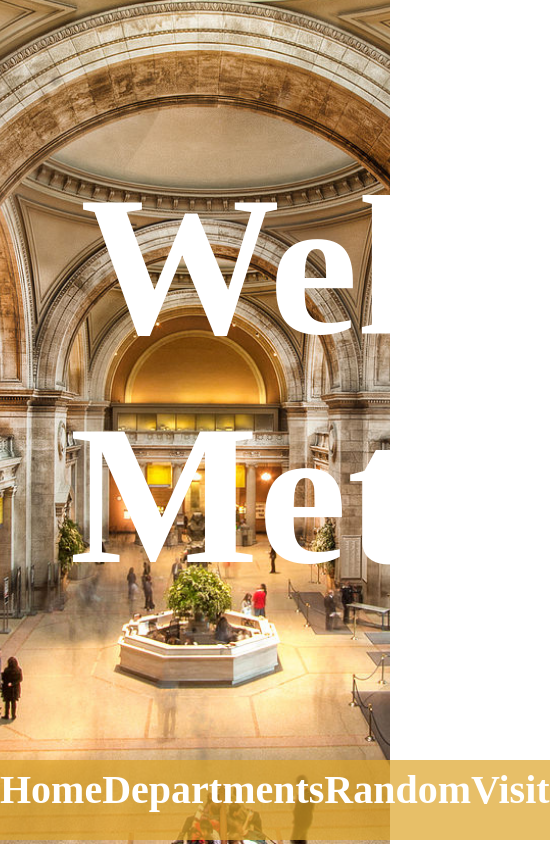
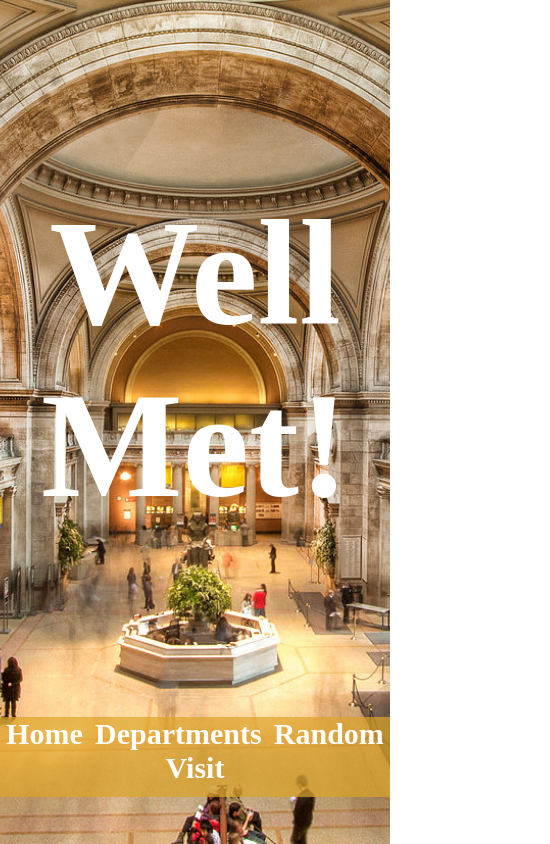
Before and after one commit to geclower/WellMet, a React (Create React App) app: page / in a window 390 px wide. Shown: the whole page, 550 px wide, since content can reach past the window. Built offline with nearby package versions, Linux system fonts and the light colour scheme; a web font is replaced by a local one.

Commit message:
fixed bugs and started work on media queries

```diff
--- a/public/index.html
+++ b/public/index.html
@@ -1,6 +1,7 @@
 <!DOCTYPE html>
 <html lang="en">
   <head>
+    <link rel="stylesheet" href="https://cdnjs.cloudflare.com/ajax/libs/font-awesome/4.7.0/css/font-awesome.min.css">
     <link rel="preconnect" href="https://fonts.googleapis.com" />
     <link rel="preconnect" href="https://fonts.gstatic.com" crossorigin />
     <link
--- a/src/App.css
+++ b/src/App.css
@@ -1,16 +1,6 @@
+
+
 .App{
-  .Home {
-    display: grid;
-    grid-template-columns: auto;
-    grid-template-rows: 90% 10%;
-    grid-template-areas:
-    "Name"
-    "Nav";
-    background-image: url("MMA.jpg");
-    background-repeat: no-repeat;
-    background-size: cover;
-    background-position: center;
+    background-color: antiquewhite;
     height: 100vh;
-  }
-
 }
--- a/src/App.js
+++ b/src/App.js
@@ -1,7 +1,7 @@
 import './App.css';
 import React from 'react'
 import Home from './Home.jsx';
-import Menu from './Menu.jsx'
+import Random from './Random.jsx'
 import Departments from './Departments.jsx';
 import Gallery from './Gallery.jsx';
 import { Routes, Route } from 'react-router-dom';
@@ -14,6 +14,7 @@
         <Route path="/" element={<Home/>}/>
         <Route path="/departments" element={<Departments/>}/>
         <Route path="/gallery-walk/:department_id" element={<Gallery departmentID=""/>}/>
+        <Route path="/random" element={<Random/>}/>
       </Routes>
     </div>
   );
--- a/src/Departments.css
+++ b/src/Departments.css
@@ -10,7 +10,7 @@
 
 }
 
-h2{
+.header2{
     display: flex;
     justify-content: center;
     align-items: center;
@@ -38,3 +38,24 @@
     color: purple;
     font-size: 32px;
 }
+
+@media (max-width: 650px) {
+    .Dpts{
+        font-size: 25px;
+        height: auto;
+    }
+    .dptList:hover{
+        color: purple;
+        font-size: 27px;
+    }
+
+    .List{
+        column-count: 1;
+    }
+
+    .header2{
+        font-size: 40px;
+        height: 100px;
+        color: white;
+    }
+}
--- a/src/Departments.jsx
+++ b/src/Departments.jsx
@@ -27,7 +27,7 @@
 
   return (
     <div className="Dpts">
-      <h2>Departments</h2>
+      <h2 className="header2">Departments</h2>
       <ul className="List">
         {
             departments.map(({ departmentId, displayName }) =>
--- a/src/Gallery.css
+++ b/src/Gallery.css
@@ -92,3 +92,21 @@
   box-shadow: -1px 2px 5px rgba(81,41,10,0.15),0px 1px 1px rgba(81,41,10,0.15);
   transform: translateY(0.125rem);
 }
+
+@media (max-width: 650px) {
+    .Gallery{
+        display: flex;
+        flex-direction: column;
+        height: auto;
+    }
+
+    img{
+        max-width: 500px;
+    }
+}
+
+@media (max-width: 450px){
+    img{
+        max-width: 350px;
+    }
+}
--- a/src/Gallery.jsx
+++ b/src/Gallery.jsx
@@ -34,7 +34,7 @@
         setIndex((prev) => prev + 1);
 
     const result = await axios(
-      `https://collectionapi.metmuseum.org/public/collection/v1/objects/${artArray[index]}`
+      `https://collectionapi.metmuseum.org/public/collection/v1/objects/${artArray[index + 1]}`
     );
 
     if (result.data.isPublicDomain) {
@@ -43,15 +43,14 @@
       nextClick();
     }
 }
-console.log(index)
-console.log(artArray[index])
+
   };
 
   const previousClick = async () => {
     setIndex((prev) => prev - 1);
 
     const result = await axios(
-      `https://collectionapi.metmuseum.org/public/collection/v1/objects/${artArray[index]}`
+      `https://collectionapi.metmuseum.org/public/collection/v1/objects/${artArray[index - 1]}`
     );
 
     if (result.data.isPublicDomain) {
@@ -59,8 +58,7 @@
     } else {
       previousClick();
     }
-    console.log(index)
-console.log(artArray[index])
+
   };
 
   return (
--- a/src/Home.css
+++ b/src/Home.css
@@ -9,6 +9,7 @@
   background-repeat: no-repeat;
   background-size: cover;
   background-position: center;
+  background-attachment: fixed;
   height: 100vh;
 }
 
@@ -17,7 +18,7 @@
   display: flex;
   justify-content: center;
   align-items: center;
-  color: white ;
+  color: white;
   font-size: 200px;
   font-family: Faustina;
   text-align: center;
@@ -27,3 +28,13 @@
   grid-area: Nav;
   display: flex;
 }
+
+@media (max-width: 650px) {
+.Home{
+  grid-template-rows: 85% 15%;
+}
+
+  h1 {
+    font-size: 150px;
+  }
+}
--- a/src/Menu.css
+++ b/src/Menu.css
@@ -18,3 +18,15 @@
 .navLink:hover{
     font-size: 50px;
 }
+
+@media (max-width: 650px) {
+  nav {
+    flex-wrap: wrap;
+    height: 60px;
+    font-size: 30px;
+  }
+
+  .navLink:hover{
+    font-size: 32px;
+}
+}
--- a/src/Menu.jsx
+++ b/src/Menu.jsx
@@ -7,7 +7,7 @@
     <nav>
         <Link to="/" className='navLink'>Home</Link>
         <Link to="/departments" className='navLink'>Departments</Link>
-        <Link to="/gallery-walk" className='navLink'>Random</Link>
+        <Link to="/random" className='navLink'>Random</Link>
         <Link to="https://www.metmuseum.org/" className='navLink' target='blank' >Visit</Link>
         </nav>
   )
--- /dev/null
+++ b/src/Random.jsx
@@ -0,0 +1,61 @@
+import React from "react";
+import { useState, useEffect } from "react";
+import axios from "axios";
+import "./Gallery.css";
+import InfoTag from "./InfoTag";
+import Menu from "./Menu";
+
+function Random() {
+  const [art, setArt] = useState({});
+
+  const fetchData = async () => {
+    let random = Math.floor(Math.random() * 487121);
+
+    try {
+        const result = await axios(
+          `https://collectionapi.metmuseum.org/public/collection/v1/objects/${random}`
+        );
+
+
+        if (result?.data?.isPublicDomain) {
+            setArt(result.data);
+        } else {
+            fetchData();
+        }
+    } catch (error) {
+        console.log(error)
+        fetchData()
+    }
+
+  };
+
+  useEffect(() => {
+
+      fetchData();
+      return () => {};
+
+  }, []);
+
+  return (
+    <div className="Gallery">
+      <h1 className="title">{art.department}</h1>
+      <div className="picture">
+        <img src={art.primaryImage} alt="" />
+      </div>
+      <div className="infoTag">
+        <InfoTag art={art} />
+      </div>
+      <div className="buttons">
+        <button onClick={fetchData} className="button">
+          {" "}
+          Random{" "}
+        </button>
+      </div>
+      <div className="nav">
+        <Menu />
+      </div>
+    </div>
+  );
+}
+
+export default Random;
```
Lines whose indentation alone changed are shown as unchanged.
